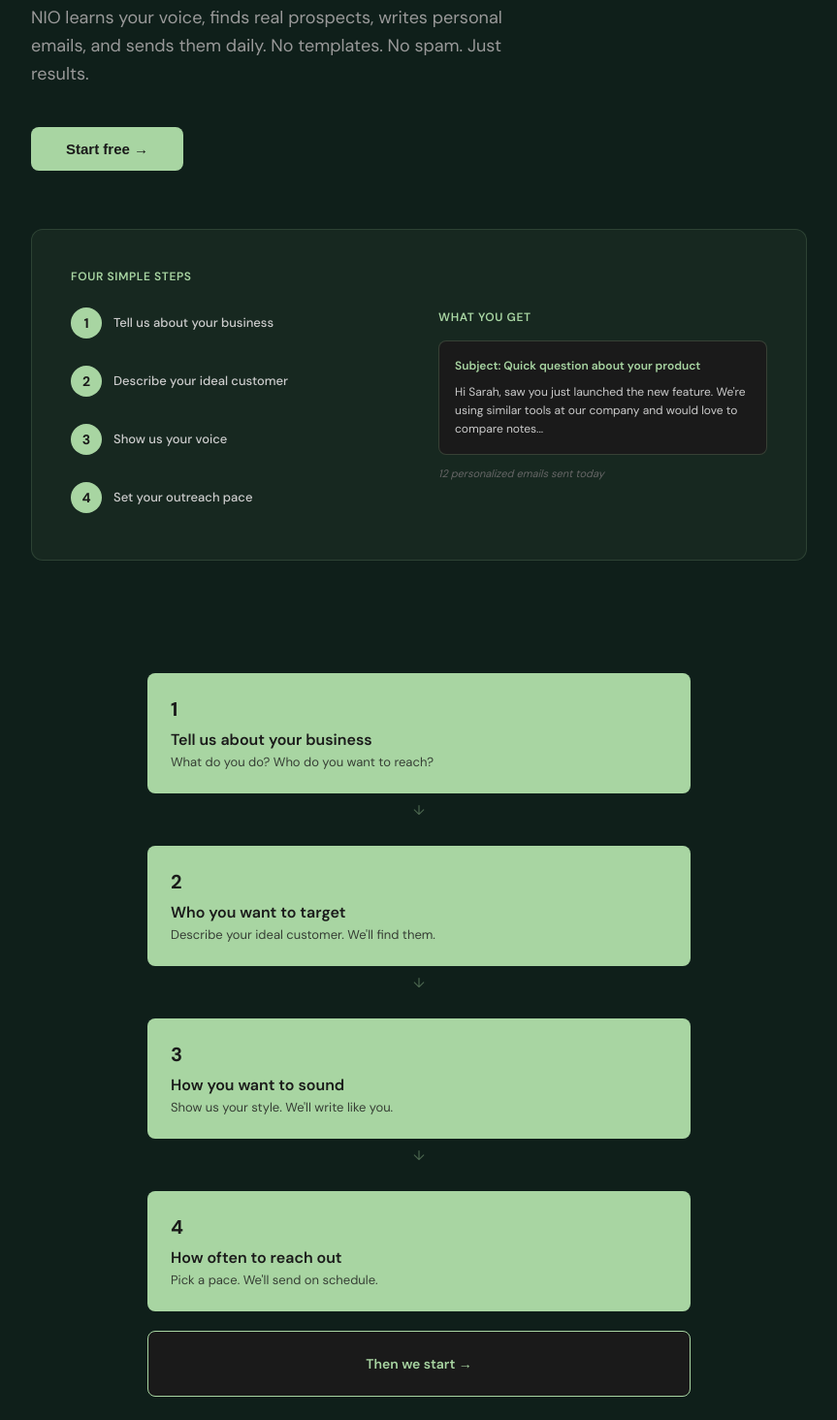
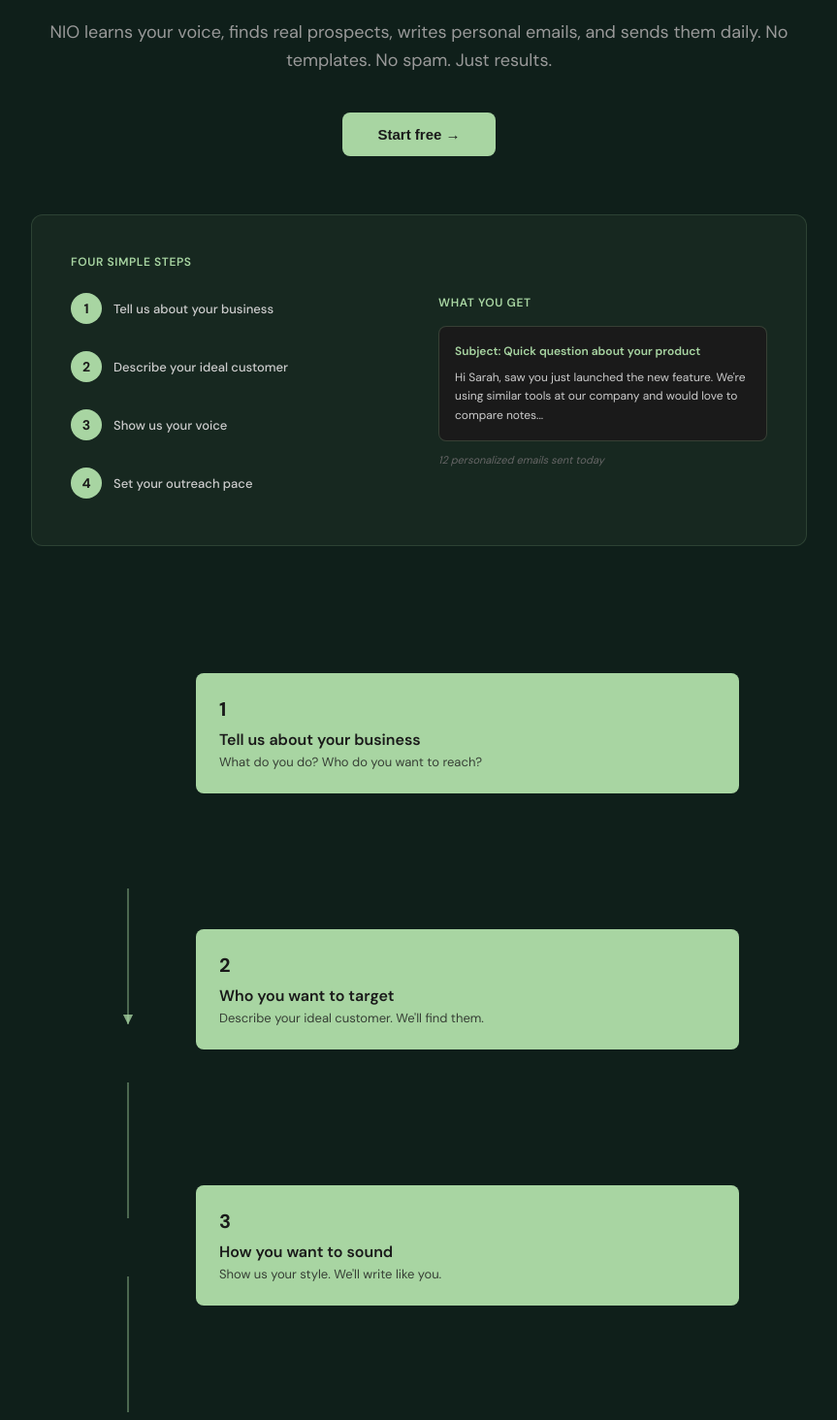
Before and after one commit to afrogoespro/Nio-fresh, a Next.js app in the folder frontend/: page / in a window 1280 px wide. Shown: the part 186-1650 px from the top of the page at 97% size, without its empty margins (208-1071 px from the left). Built offline with nearby package versions, Linux system fonts and the light colour scheme.

Commit message:
Update: centered hero text, new headline 'Custom outreach on autopilot', animated connecting arrows for steps

```diff
--- a/frontend/app/page.tsx
+++ b/frontend/app/page.tsx
@@ -115,7 +115,7 @@ export default function Landing() {
       }}>
         <div style={{ maxWidth: "800px", width: "100%" }}>
           {/* Left side: Text */}
-          <div style={{ marginBottom: "60px" }}>
+          <div style={{ marginBottom: "60px", textAlign: "center" }}>
             <h1 style={{
               fontSize: "56px",
               fontWeight: "700",
@@ -123,17 +123,19 @@ export default function Landing() {
               marginBottom: "20px",
               color: "#e8f3e5"
             }}>
-              Send personalized cold emails on autopilot.
+              Custom outreach on autopilot.
             </h1>
             <p style={{
               fontSize: "18px",
               color: "#999",
               marginBottom: "40px",
               lineHeight: "1.6",
-              maxWidth: "500px"
+              maxWidth: "100%",
+              margin: "0 auto 40px"
             }}>
               NIO learns your voice, finds real prospects, writes personal emails, and sends them daily. No templates. No spam. Just results.
             </p>
+            <div style={{ display: "flex", justifyContent: "center" }}>
               <Link href="/agents">
                 <button style={{
                   background: "#a8d5a2",
@@ -158,6 +160,7 @@ export default function Landing() {
                 Start free →
               </button>
               </Link>
+            </div>
           </div>
 
           {/* Visual Demo - Simple mockup of the process */}
@@ -248,11 +251,59 @@ export default function Landing() {
       </section>
 
       {/* 4-Step Flow (Below fold) */}
-      <section style={{ padding: "80px 20px", maxWidth: "600px", margin: "0 auto" }}>
-        <div style={{ display: "flex", flexDirection: "column", gap: "20px" }}>
+      <section style={{ padding: "80px 20px", maxWidth: "700px", margin: "0 auto" }}>
+        <div style={{ display: "flex", gap: "40px" }}>
+          {/* Left: Animated connector */}
+          <div style={{ position: "relative", width: "60px", flexShrink: 0 }}>
+            <svg width="60" height="100%" viewBox="0 0 60 800" style={{ position: "absolute", top: 0, left: 0 }}>
+              {steps.map((_, i) => {
+                if (i < steps.length - 1) {
+                  return (
+                    <line
+                      key={`line-${i}`}
+                      x1="30"
+                      y1={i * 200 + 60}
+                      x2="30"
+                      y2={(i + 1) * 200}
+                      stroke="#a8d5a2"
+                      strokeWidth="2"
+                      opacity={visibleSteps.has(i + 1) ? 0.4 : 0.1}
+                      style={{
+                        transition: "opacity 0.6s ease",
+                        transitionDelay: `${visibleSteps.has(i + 1) ? (i + 1) * 0.1 : 0}s`,
+                      }}
+                    />
+                  );
+                }
+                return null;
+              })}
+
+              {/* Arrow heads */}
+              {steps.map((_, i) => {
+                if (i < steps.length - 1) {
+                  return (
+                    <g
+                      key={`arrow-${i}`}
+                      opacity={visibleSteps.has(i + 1) ? 0.4 : 0.1}
+                      style={{
+                        transition: "opacity 0.6s ease",
+                        transitionDelay: `${visibleSteps.has(i + 1) ? (i + 1) * 0.1 : 0}s`,
+                      }}
+                    >
+                      <polygon points="30,200 25,190 35,190" fill="#a8d5a2" />
+                    </g>
+                  );
+                }
+                return null;
+              })}
+            </svg>
+          </div>
+
+          {/* Right: Steps */}
+          <div style={{ display: "flex", flexDirection: "column", gap: "140px", flex: 1 }}>
             {steps.map((step, i) => (
-            <div key={i}>
               <div
+                key={i}
                 ref={(el) => {
                   if (el) stepRefs.current[i] = el;
                 }}
@@ -277,21 +328,6 @@ export default function Landing() {
                   {step.desc}
                 </div>
               </div>
-
-              {i < steps.length - 1 && (
-                <div style={{
-                  display: "flex",
-                  justifyContent: "center",
-                  padding: "8px 0",
-                  opacity: visibleSteps.has(i + 1) ? 0.4 : 0.15,
-                  transition: "opacity 0.5s ease",
-                  fontSize: "14px",
-                  color: "#a8d5a2",
-                }}>
-                  ↓
-                </div>
-              )}
-            </div>
             ))}
 
             <div
@@ -314,6 +350,7 @@ export default function Landing() {
               }}
             >
               Then we start →
+            </div>
           </div>
         </div>
       </section>
```
Lines whose indentation alone changed are shown as unchanged.
